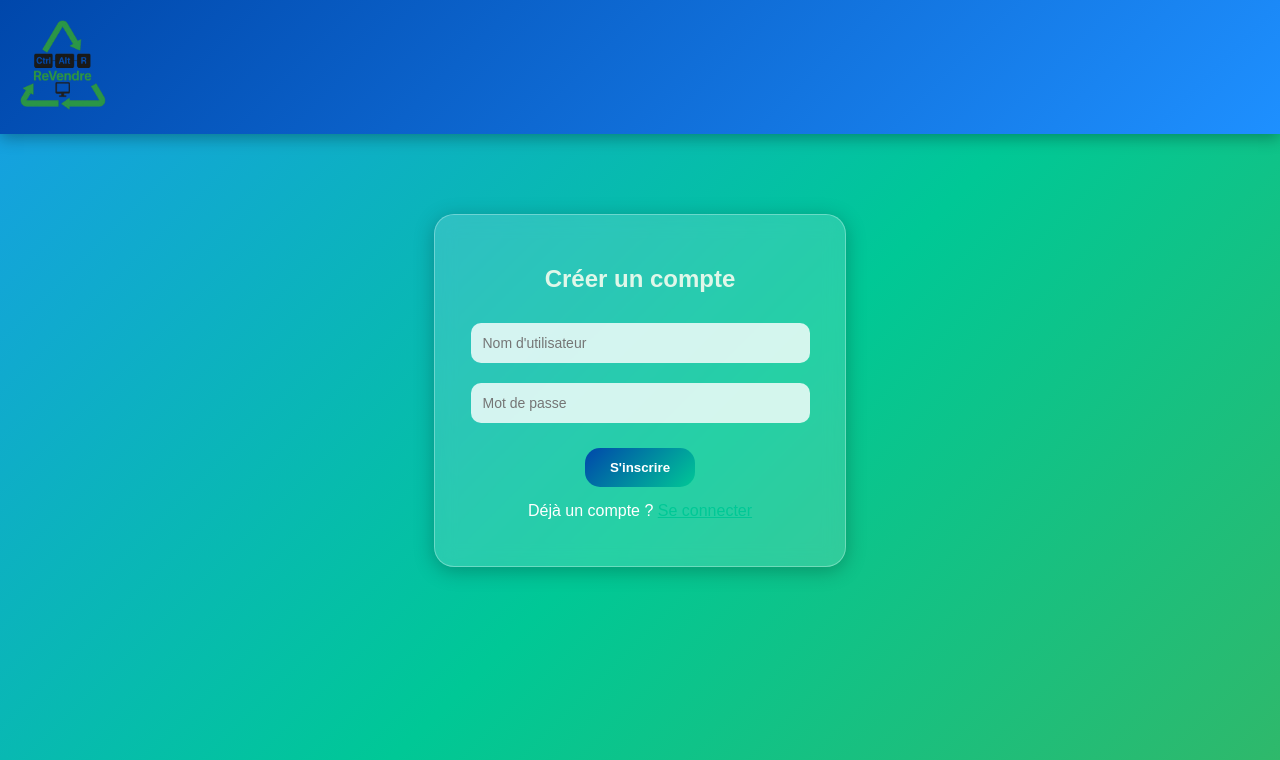
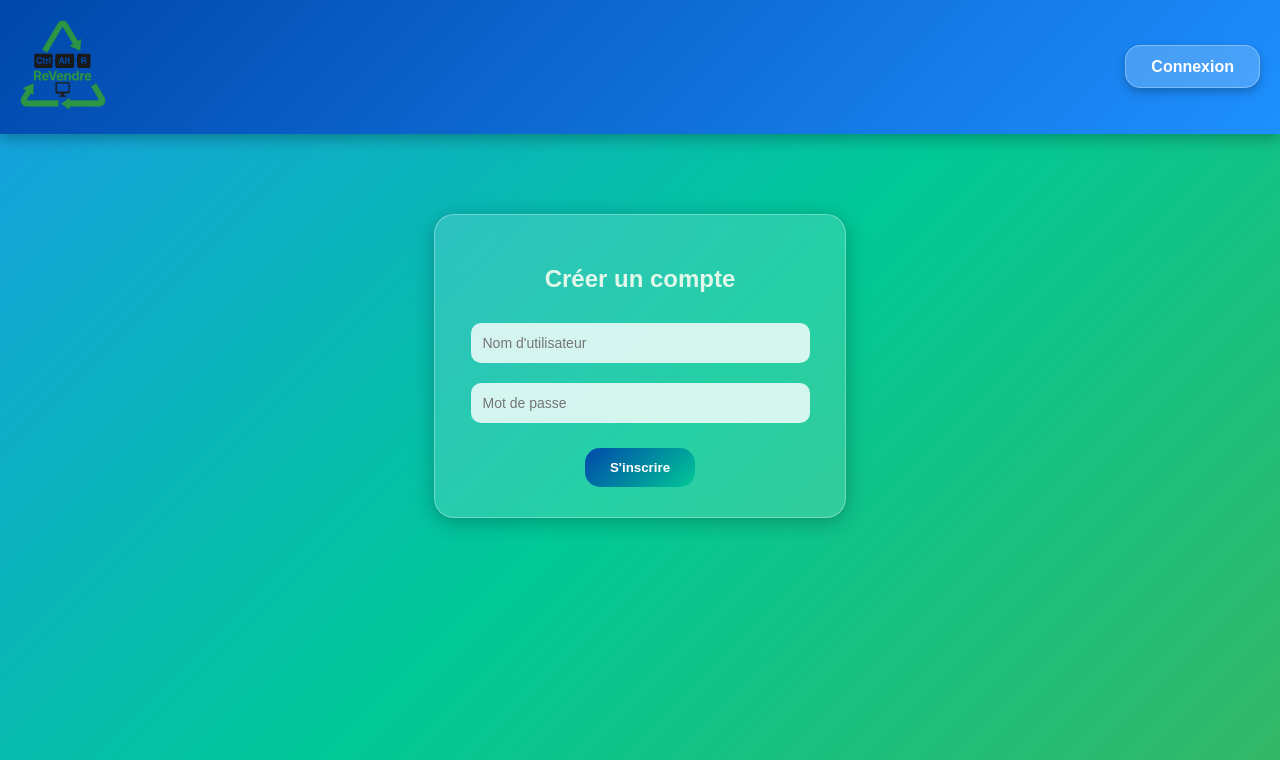
Before and after one commit to Pier-Alexis/Ctrl-Alt-Revendre, a Flask app: page /register in a window 1280 px wide. Shown: the top 760 px of the page. Run offline with Flask 3, Linux system fonts and the light colour scheme.

Commit message:
Update register.html

```diff
--- a/templates/register.html
+++ b/templates/register.html
@@ -10,11 +10,15 @@
         <div class="logo-container">
             <img src="{{ url_for('static', filename='logo.png') }}" class="logo" alt="Ctrl+Alt+ReVendre">
         </div>
+        <div class="login-container">
+            <a href="/login" class="login-btn">Connexion</a>
+        </div>
     </header>
 
     <main class="content">
         <div class="login-box">
             <h2>Créer un compte</h2>
+
             {% with messages = get_flashed_messages(with_categories=true) %}
               {% if messages %}
                 {% for category, message in messages %}
@@ -22,14 +26,12 @@
                 {% endfor %}
               {% endif %}
             {% endwith %}
+
             <form method="POST">
                 <input type="text" name="username" placeholder="Nom d'utilisateur" required>
                 <input type="password" name="password" placeholder="Mot de passe" required>
                 <button type="submit">S'inscrire</button>
             </form>
-            <p style="margin-top:15px;">
-                Déjà un compte ? <a href="{{ url_for('login') }}" style="color:#00c896;">Se connecter</a>
-            </p>
         </div>
     </main>
 </body>
```
